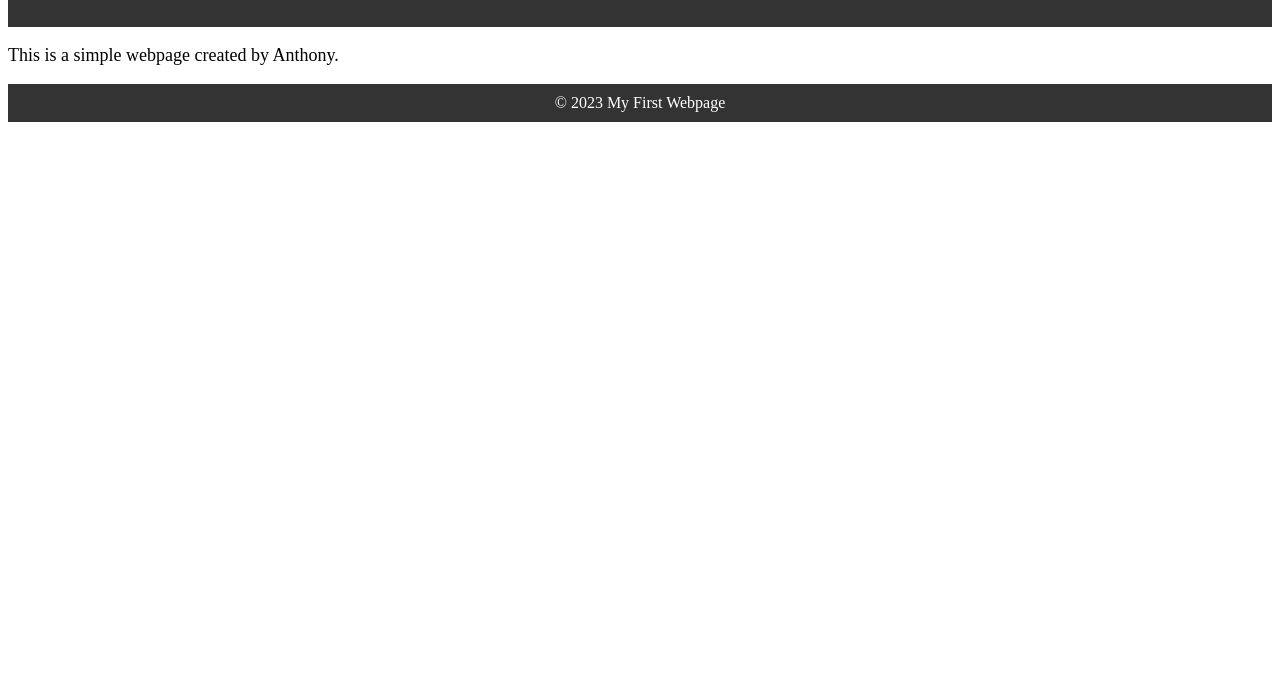
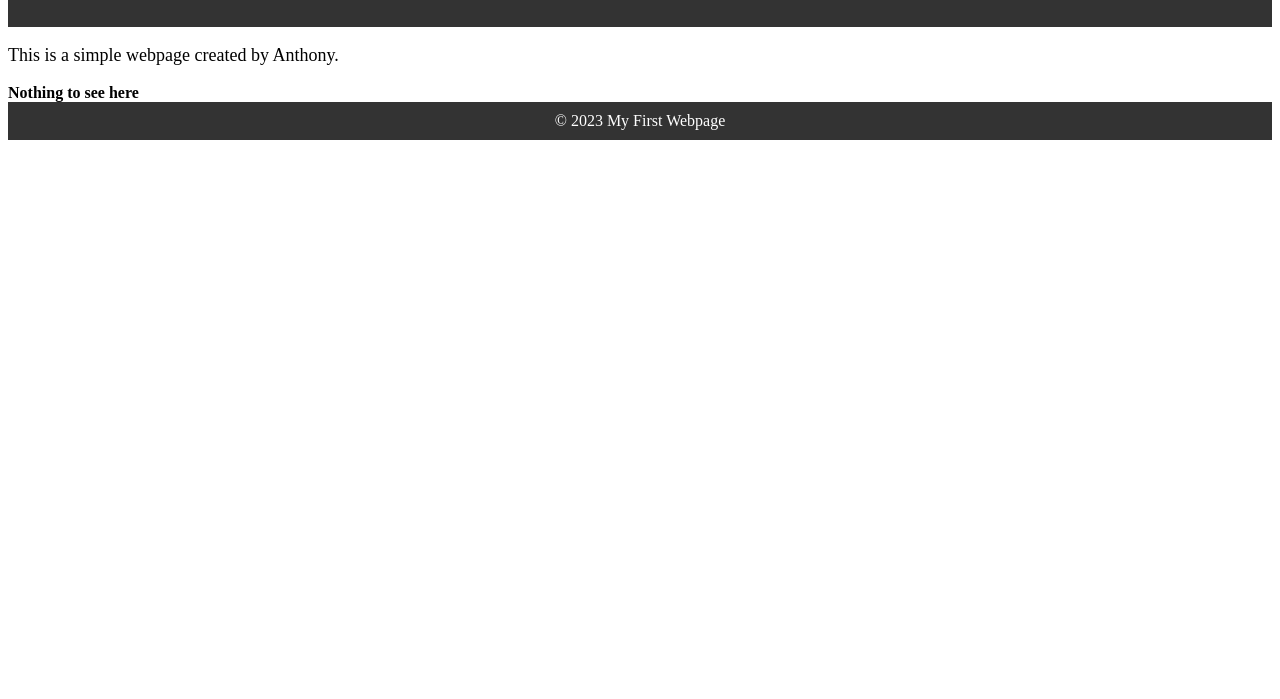
Before and after one commit to AnthonySHM/AnthonySHM.github.io, a plain HTML site: page index.html in a window 1280 px wide. Shown: the part 101-800 px from the top of the page. Drawn offline with Linux system fonts and the light colour scheme.

Commit message:
Nothing to see

```diff
--- a/index.html
+++ b/index.html
@@ -10,6 +10,7 @@
     </header>
     <main>
         <p>This is a simple webpage created by Anthony.</p>
+        <b>Nothing to see here</b>
     </main>
     <footer>
         &copy; 2023 My First Webpage
```
